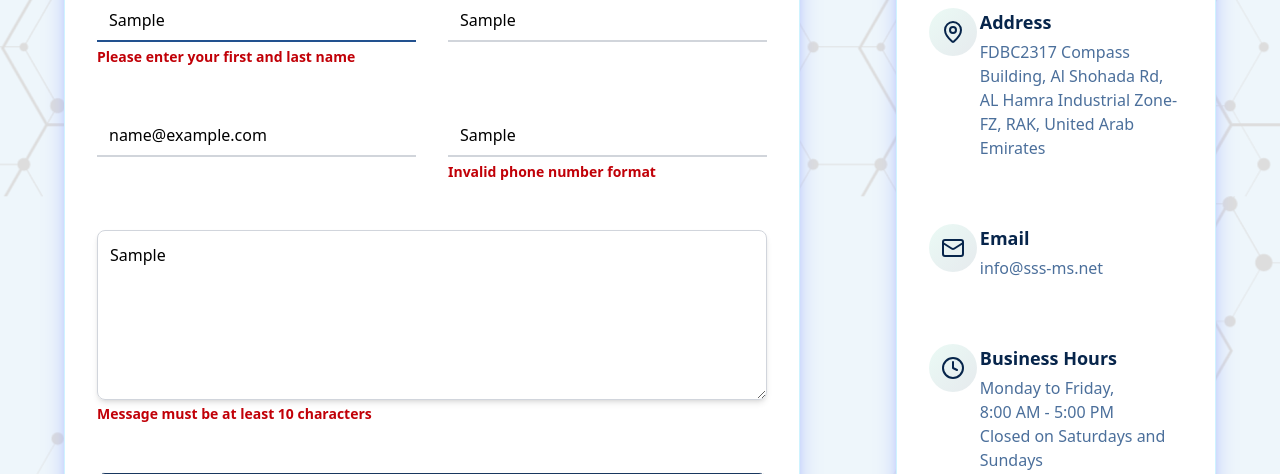
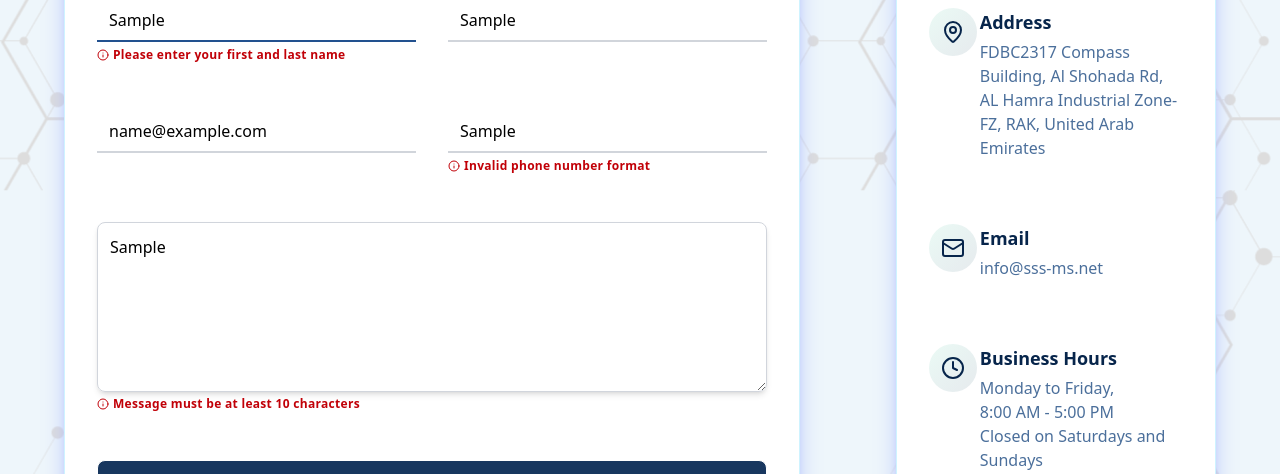
Before and after one commit to faressuliman/triple-s, a React (Vite) app: page /contact in a window 1280 px wide. Both pictures are taken after typing "Sample", "Sample", "name@example.com", "Sample", "Sample" into the empty fields and a click on the button "Send Message". Shown: the part 549-1023 px from the top of the page. Built offline with nearby package versions, Linux system fonts and the light colour scheme.

Commit message:
refactored errormessage component

```diff
--- a/src/components/ui/ErrorMessage.tsx
+++ b/src/components/ui/ErrorMessage.tsx
@@ -1,9 +1,18 @@
+import { Info } from "lucide-react";
+
 interface IProps {
   msg?: string;
 }
 
 const ErrorMessage = ({ msg }: IProps) => {
-  return msg ? <span className="block text-red-700 font-semibold text-sm">{msg}</span> : null;
+  return msg ? (
+    <>
+      <div className="flex justify-items-center items-center space-x-1">
+        <Info className="text-red-700 w-3 h-3"/>
+        <span className="block text-red-700 font-semibold text-xs tracking-wide"> {msg}</span>
+      </div>
+    </>
+  ) : null;
 };
 
 export default ErrorMessage;
```
